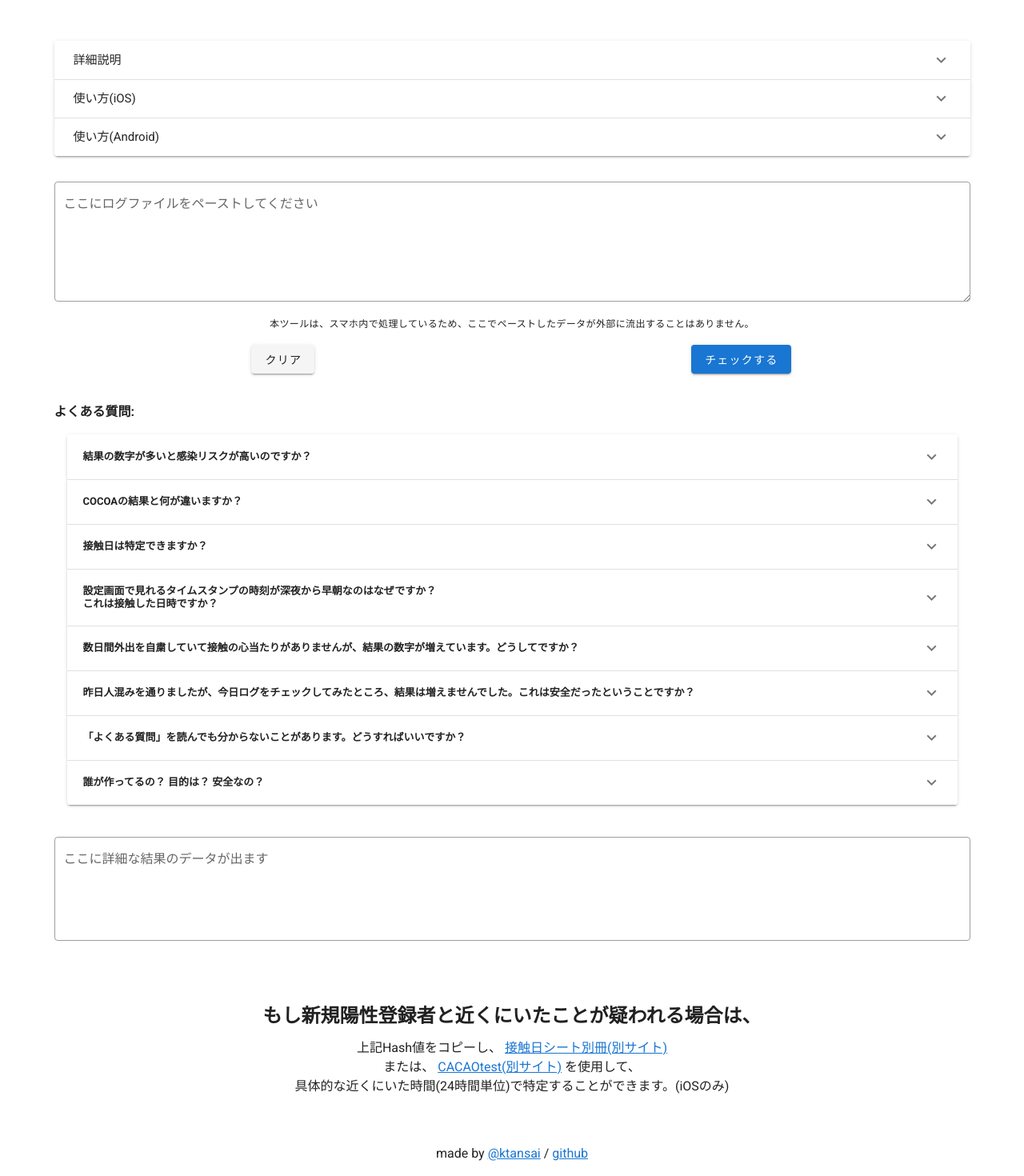
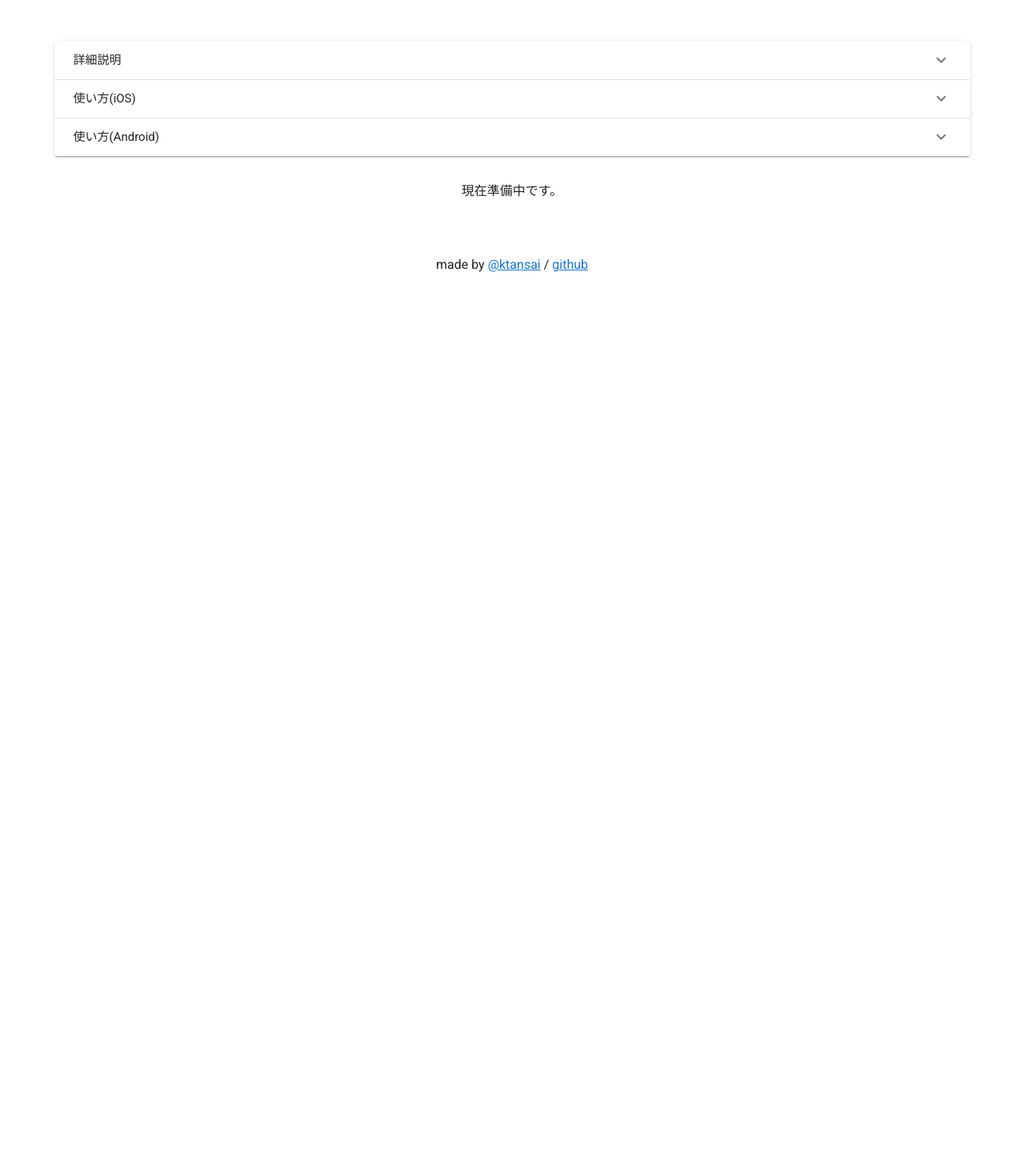
Before and after one commit to ktansai/COVID-19-ExposeChecker, a Vue app: page /beta in a window 1280 px wide. Shown: the part 375-1845 px from the top of the page at 80% size. After the commit the page ends 800 px from the top, so only its background shows below. Built offline with nearby package versions, Linux system fonts and the light colour scheme.

Commit message:
text for beta

```diff
--- a/src/components/ExposeCheckerV2.vue
+++ b/src/components/ExposeCheckerV2.vue
@@ -29,96 +29,36 @@
         <v-expansion-panels accordion multiple v-model="panel" >
               <v-expansion-panel id="notes" >
                 <v-expansion-panel-header>詳細説明</v-expansion-panel-header>
-                <v-expansion-panel-content class="text-left">
-                  <ul>
-                    <li>iOS/Androidで収集されている COVID-19 接触のログデータの中で、COCOAの新規陽性登録者の端末の近くにいた記録があるかを確認するツールです。</li><br>
-                    <li>具体的には、接触ログデータの中のMatchCount(iOS)/matchesCount(Android)の項目が0ではない値(接触が疑われるデータ)を抽出するだけのツールです</li><br>
-                    <li>クライアントサイドのJavaScriptで解析を行っているため、ここでペーストしたログデータが外部に送信されるようなことはありません。</li><br>
-                    <li>このログデータで分かることは、COCOAの新規陽性登録者が付近(Bluetoothの電波が届く範囲)にいたことのみで、必ずしも濃厚接触に該当する訳ではありません。</li><br>
-                    <li>BluetoothがOFFに設定されている間は、OSが接触検知を行うことができないためご注意ください(<a href="https://www.mhlw.go.jp/stf/seisakunitsuite/bunya/kenkou_iryou/covid19_qa_kanrenkigyou_00009.html#Q6-3" target="_blank">厚生労働省FAQ</a>より)</li><br>
-                    <li>本家COCOAのアプリで通知が来る条件は「1m以内かつ15分以上」ですが、本ツールはその基準よりも広い「OSが検知した新規陽性登録者との接触」のログすべてを対象としています。(<a href="https://www.mhlw.go.jp/stf/seisakunitsuite/bunya/kenkou_iryou/covid19_qa_kanrenkigyou_00009.html#Q4-7" target="_blank">厚生労働省FAQ</a>より)</li><br>
-                  </ul>
-                    <v-layout justify-center my-4 >
-                    <v-img width="80%" max-width="400px" src="@/assets/images/cocoa-difference.png"/>
-                    </v-layout>
-                  <ul>
-                    <li>本ツールの利用には、新型コロナウイルス接触確認アプリCOCOAのインストールが必要です。COCOAに関しては、<a href="https://www.mhlw.go.jp/stf/seisakunitsuite/bunya/cocoa_00138.html" target="_blank">厚生労働省のHP</a>をご確認ください。</li><br>
-                    <li>接触があった日時は、Hash値を用いて、サイト下部の<a href="https://cacaotest.sakura.ne.jp/" target="_blank" >外部ページ</a>にて24時間の範囲で絞り込み可能です。(iOSのみ)</li><br>
-                    <li>接触通知のログデータ内部のTimestampは、接触のあった日時ではなく、COCOAが新規陽性登録者のリストをダウンロードし、スマホ内で照合を行った日時のようです。つまりこのTimestampより前に接触の可能性があることのみ分かります。<br><br>
-                      例えば、COCOAユーザーAさんとの接触検知が9月1日、Aさんの発症が9月4日(潜伏期間3日間)、Aさんの新規陽性登録が完了したのが9月7日、だったとすると、スマホ内の接触ログデータのTimestampは9月7日以降になりますが、実際の接触はそれより以前(この例だと9月1日)になります。<br>
-                      潜伏期間や、登録までの期間は場合によるので、この方法では正確な日時は特定ができません。
-                    </li><br>
-                    <li>現在、このTimestampが誤解を招くため、結果表示から意図的に削除させて頂いています。表示方法などを検討し将来的に表示する予定です。</li><br>
-                    <li>本ツールは接触確認アプリの活用事例として厚生労働省HPに掲載いただいております。(<a href="https://www.mhlw.go.jp/stf/seisakunitsuite/bunya/cocoa_00138.html#:~:text=%E3%80%90COCOA%E3%83%AD%E3%82%B0%E3%83%81%E3%82%A7%E3%83%83%E3%82%AB%E3%83%BC%E3%80%91%E3%81%AE%E3%81%94%E5%88%A9%E7%94%A8%E3%81%AF%E3%81%93%E3%81%A1%E3%82%89%E3%81%8B%E3%82%89" target="_blank">厚生労働省のHP</a>)</li><br>
-                    <li>本ツールは無償で使用可能ですが、この解析ツールを用いて起きた問題などについて、製作者は一切の責任を負いかねます。自己責任でご使用ください。</li><br>
-                    <li>不具合報告、改善要望、間違いの指摘、PR、質問などは、<a href="https://github.com/ktansai/COVID-19-ExposeChecker" target="_blank">github</a>、<a href="https://twitter.com/ktansai" target="_blank">@ktansai</a>または、(<a href='mailto:cocoa.log.checker@gmail.com' target="_blank">cocoa.log.checker@gmail.com</a>)までご連絡ください。また、個人で開発しているため、全てに対応できるとは限りません。ご了承ください。</li><br>
-                    <li>COCOAログチェッカーは<a href="https://github.com/ktansai/COVID-19-ExposeChecker" target="_blank">github</a>上にソースコードを公開しており、多くの方に提案/指摘をいただきながら作成しています。ご協力いただいている全ての方に多大な感謝を申し上げます。</li>
-                  </ul>
+                <v-expansion-panel-content >
+                  現在準備中です。
                 </v-expansion-panel-content>
               </v-expansion-panel>
               <v-expansion-panel>
                 <v-expansion-panel-header>使い方(iOS)</v-expansion-panel-header>
                 <v-expansion-panel-content>
-                  <p class="text-left">Step1. iOSの設定アプリから接触通知ログをコピーする</p>
-                  <v-img src="@/assets/images/instruction-ios-01.png" />
-                  <br>
-                  <p class="text-left">Step2. 下記入力枠にペーストする</p>
-                  <v-img src="@/assets/images/instruction-ios-02.png"/>
+                  現在準備中です。
                 </v-expansion-panel-content>
               </v-expansion-panel>
 
               <v-expansion-panel>
                 <v-expansion-panel-header>使い方(Android)</v-expansion-panel-header>
                 <v-expansion-panel-content>
-                  <p class="text-left">
-                    Step1. Androidの設定アプリから 接触通知ログをGoogleDriveまたはローカルに保存する<br>
-                  </p>
-                  <p class="text-left text-caption" >接触通知ログは、個人を特定することが難しい秘匿性の高いデータですが、スマホ外部に保存することに抵抗がある方は、ローカルに保存することをおすすめします。</p>
-
-                  <v-img src="@/assets/images/instruction-android-01.png" />
-                  <br>
-                  <p class="text-left">
-                    Step2.
-                    GoogleDriveアプリまたは、ローカルのファイルから保存したログデータを開き、
-                    [すべて選択]を押し、[コピー]を押す。<br>
-                  <v-img src="@/assets/images/instruction-android-02.png" />
-                  </p>
-                  <p class="text-left">Step3. 下記入力枠を選択し、[貼り付け]を押す。
-                    <br>
-                    <v-img src="@/assets/images/instruction-android-03.png" />
-                  </p>
+                  現在準備中です。
                 </v-expansion-panel-content>
             </v-expansion-panel>
             </v-expansion-panels>
         </v-row>
 
-      <v-row >
-
-            <v-textarea
+      <v-row class=" justify-center">
+            現在準備中です。
+            <!-- <v-textarea
               v-model=exposeJsonText
               outlined
               label="ここにログファイルをペーストしてください">
-            </v-textarea>
+            </v-textarea> -->
       </v-row>
-      <p class="text-caption">
-        <span class="d-inline-block">本ツールは、スマホ内で処理しているため、</span>
-        <span class="d-inline-block">ここでペーストしたデータが外部に流出することはありません。</span>
-      </p>
-      <v-row class="mb-5 justify-center">
-        <v-col cols="6">
-          <v-btn
-                v-on:click="clearJson">
-          クリア
-          </v-btn>
-        </v-col>
-        <v-col cols="6">
-        <v-btn
-              color="primary"
-              v-on:click="checkJson">
-        チェックする
-        </v-btn>
-        </v-col>
-      </v-row>
+      <br>
+
       <v-row class="mt-6 mb-6">
         <div v-if="resultText.length > 0">
             <p class="my-5 text-left">
@@ -139,7 +79,6 @@
                 </span>
             </p>
         </div>
-        <FAQ id="FAQ"/>
       </v-row>
 
       <v-row class="justify-center mt-16" v-if="resultText.length > 0" >
@@ -190,45 +129,15 @@
         </div>
       </v-row>
 
-      <v-row>
-            <v-textarea
-              outlined
-              auto-grow
-              readonly
-              label="ここに詳細な結果のデータが出ます"
-              v-bind:value=resultJsonText
-              class="my-4">
-            </v-textarea>
-      </v-row>
-      <v-col
-        cols="12"
-        class="my-8"
-      >
-        <h2 class="headline font-weight-bold mb-3">
-          もし新規陽性登録者と近くにいたことが疑われる場合は、
-        </h2>
-        <p>
-          上記Hash値をコピーし、
-          <a href="https://datastudio.google.com/u/0/reporting/069598a2-3f01-4b51-b023-cdb478992182" target="_blank">接触日シート別冊(別サイト)</a><br>
-          または、
-          <a href="https://cacaotest.sakura.ne.jp/" target="_blank" >CACAOtest(別サイト)</a>
-          を使用して、<br>具体的な近くにいた時間(24時間単位)で特定することができます。(iOSのみ)
-        </p>
-
-      </v-col>
       <v-row class="mt-8 justify-center">
         <p>made by <a href="https://twitter.com/ktansai">@ktansai</a> / <a href="https://github.com/ktansai/COVID-19-ExposeChecker" target="_blank">github</a></p>
       </v-row>
-
-     <!-- <COCOA2Dialog ref="dialog" /> -->
 
 
   </v-container>
 </template>
 
 <script>
-  import FAQ from './FAQ';
-  // import COCOA2Dialog from './Cocoa2Dialog';
 
   function createExposureStatistics(exposureWindows){
     let exposureWindowDict = {}
@@ -256,8 +165,6 @@
   export default {
     name: 'ExposureCheckerV2',
     components: {
-      FAQ,
-      // COCOA2Dialog,
     },
     methods:{
       checkJson: function(){
```
